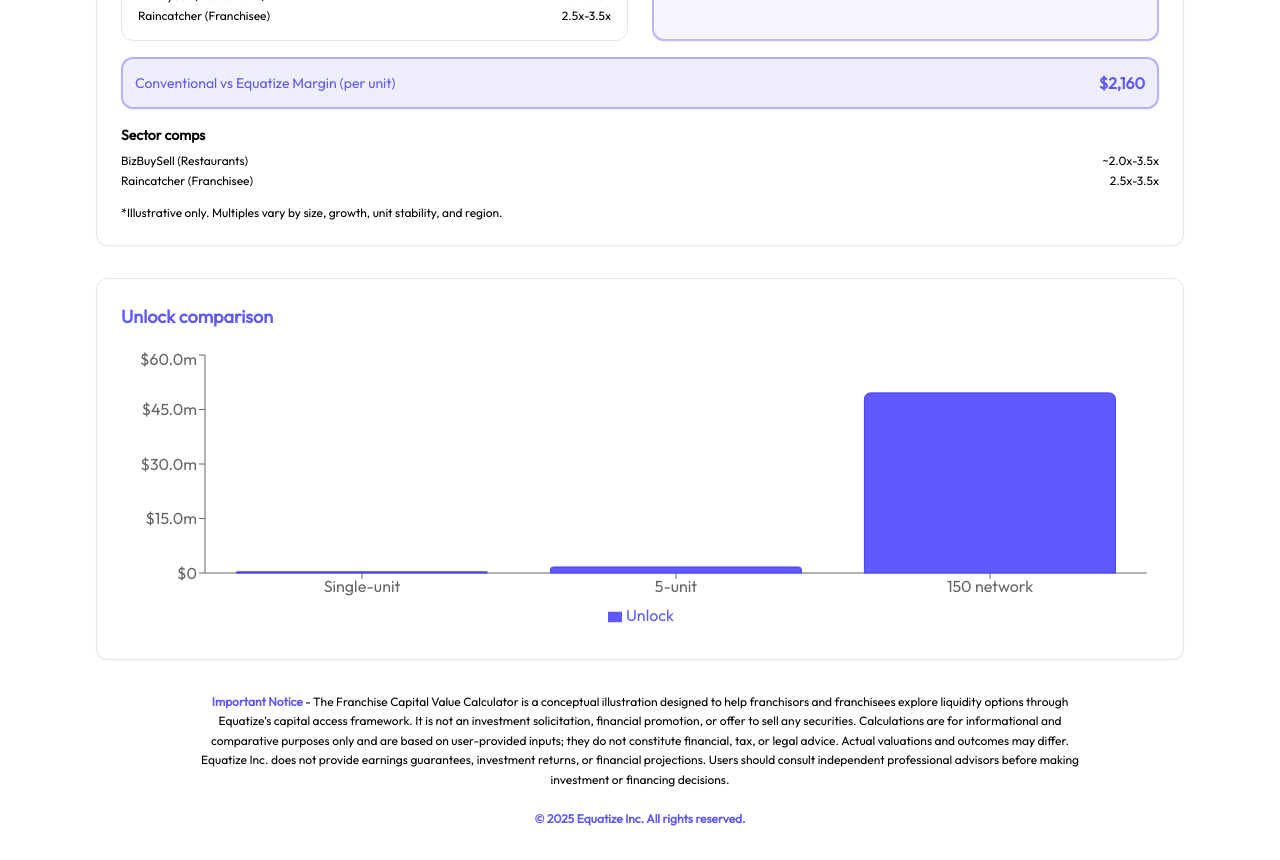
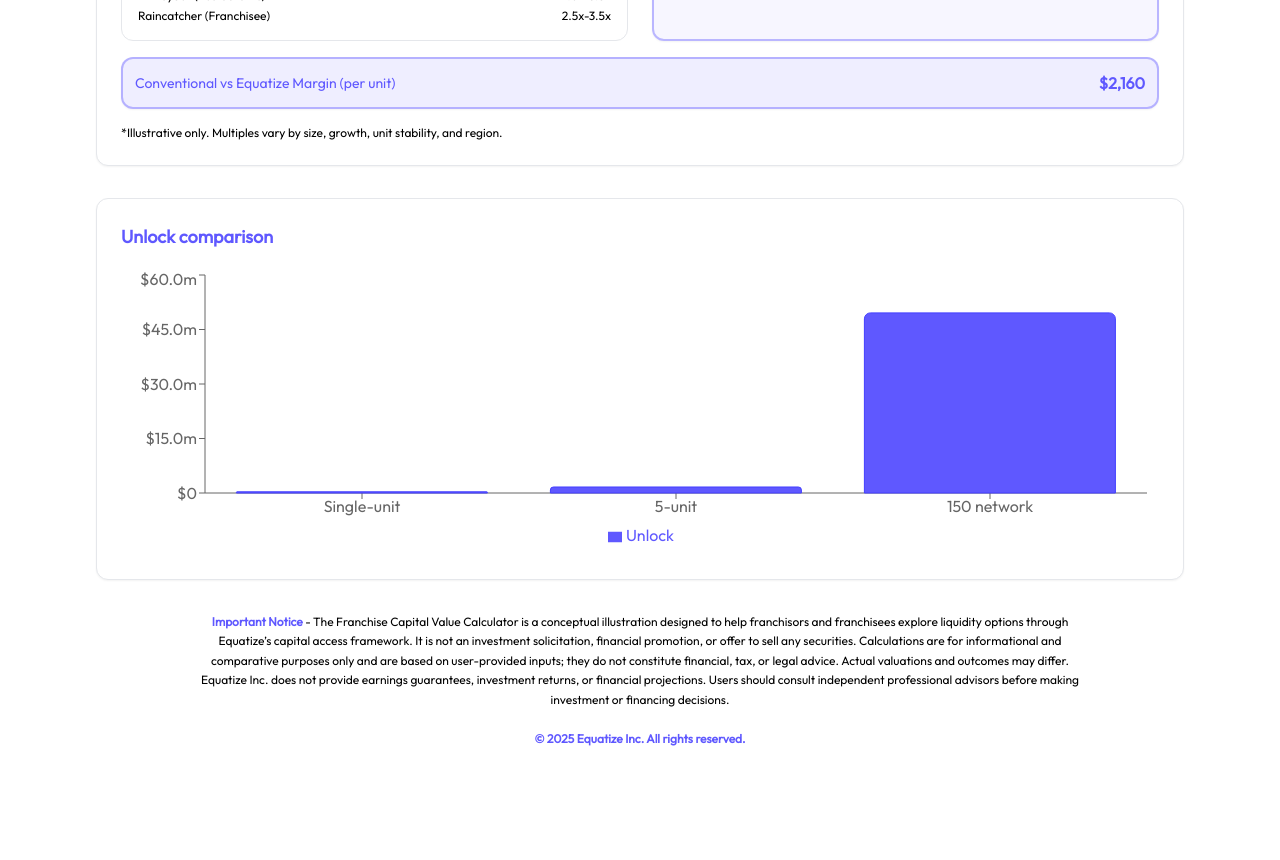
Before and after one commit to 34nd0m/equatize-calculator, a Next.js app: page / in a window 1280 px wide. Shown: the part 1980-2840 px from the top of the page. After the commit the page ends 2760 px from the top, so only its background shows below. Built offline with nearby package versions, Linux system fonts and the light colour scheme.

Commit message:
Update page.tsx

```diff
--- a/src/app/page.tsx
+++ b/src/app/page.tsx
@@ -643,17 +643,6 @@ export default function Calculator() {
                   {currency(perUnit.diffEquatizeVsTraditional, ccy)}
                 </div>
               </div>
-              <div className="mt-4">
-                <h4 className="text-sm font-semibold mb-2">Sector comps</h4>
-              <div className="text-xs grid gap-1">
-                {sectorPresets[sectorKey].comps.map((c, i) => (
-                  <div key={i} className="flex justify-between gap-3">
-                    <span className="text-muted-foreground">{c.source}</span>
-                    <span className="font-medium">{c.earningsMultipleRange}</span>
-                  </div>
-                ))}
-              </div>
-            </div>
             <p className="text-xs text-muted-foreground mt-2">*Illustrative only. Multiples vary by size, growth, unit stability, and region.</p>
           </CardContent>
         </Card>
```
